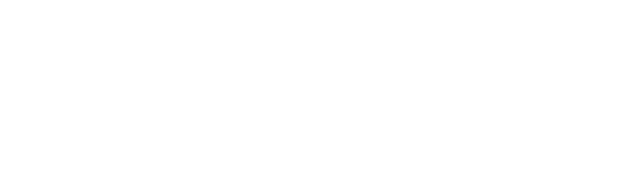
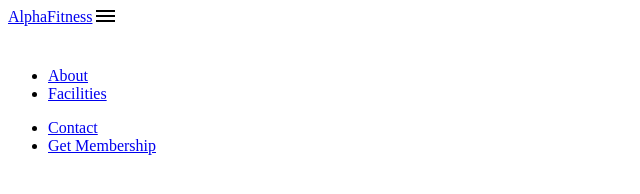
Before and after one commit to iqoll/product-landing-page-gym-, a plain HTML site: page index.html in a window 1280 px wide. Shown: the whole page, without its empty margins (0-640 px from the left). Drawn offline with Linux system fonts and the light colour scheme.

Commit message:
add html layout and completing header

```diff
--- a/index.html
+++ b/index.html
@@ -4,9 +4,48 @@
     <meta charset="UTF-8">
     <meta http-equiv="X-UA-Compatible" content="IE=edge">
     <meta name="viewport" content="width=device-width, initial-scale=1.0">
-    <title>Document</title>
+    <title>AlphaFitness</title>
 </head>
 <body>
+    <header class="navbar">
+            <div class="container">
+                <a class="logo" href="#"><span>Alpha</span>Fitness</a>
 
+                <img src="images/menu.svg" alt="Open Navigation">
+
+                <nav>
+                    <img id="mobile-exit" class="mobile-menu-exit" src="images/exit.svg" alt="Close Navigation">
+                    <ul class="primary-nav">
+                        <li><a href="#about">About</a></li>
+                        <li><a href="#facilities">Facilities</a></li>
+                    </ul>
+
+                    <ul class="secondary-nav">
+                        <li><a href="#contact">Contact</a></li>
+                        <li><a class="get-membership-cta" href="#">Get Membership</a></li>
+                    </ul>
+                </nav>
+            </div>
+    </header>
+
+    <section class="hero">
+
+    </section>
+
+    <section id="about" class="about-section">
+
+    </section>
+
+    <section id="facilities" class="facilities-section">
+
+    </section>
+
+    <section class="contact-section">
+
+    </section>
+
+    <footer>
+
+    </footer>
 </body>
 </html>
```
